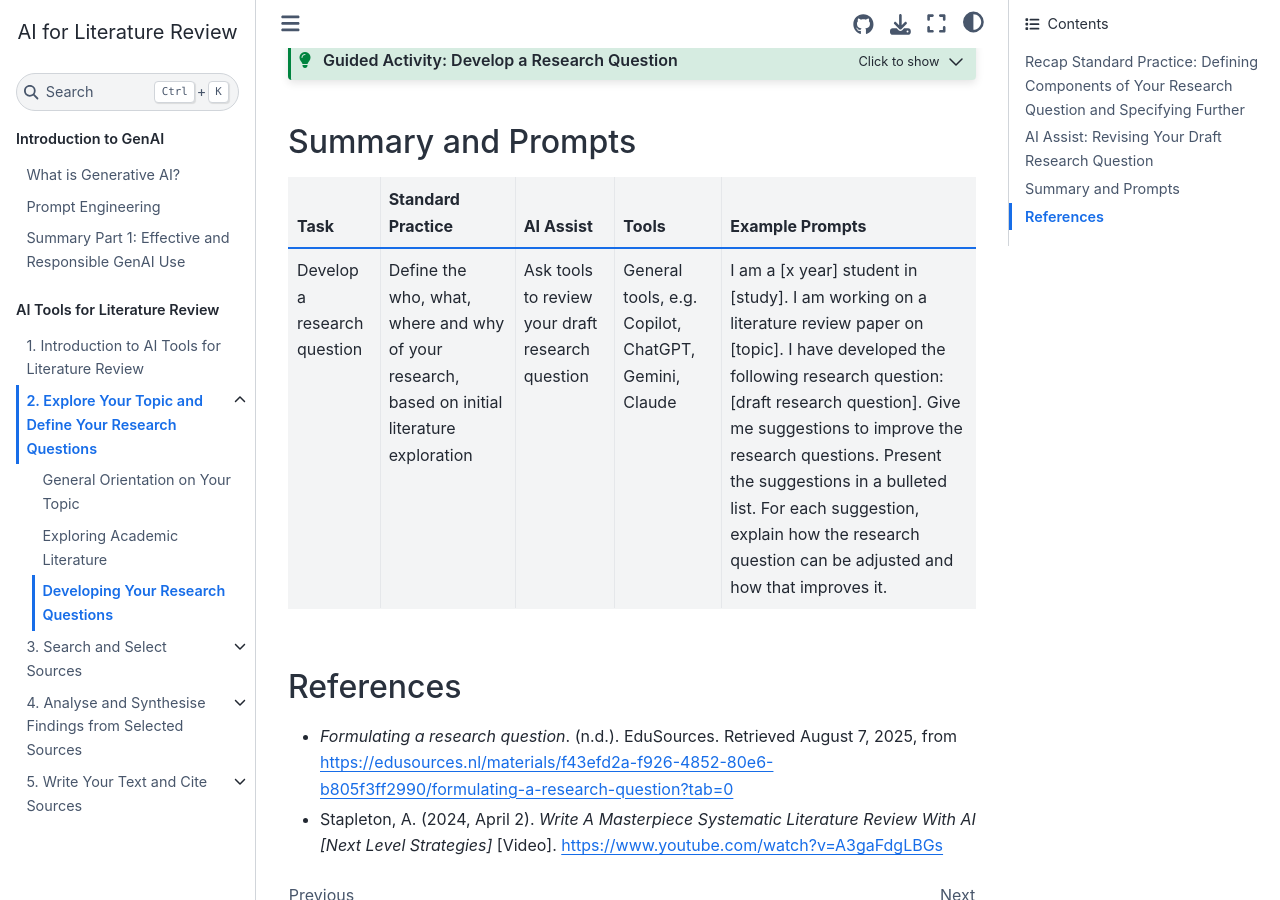
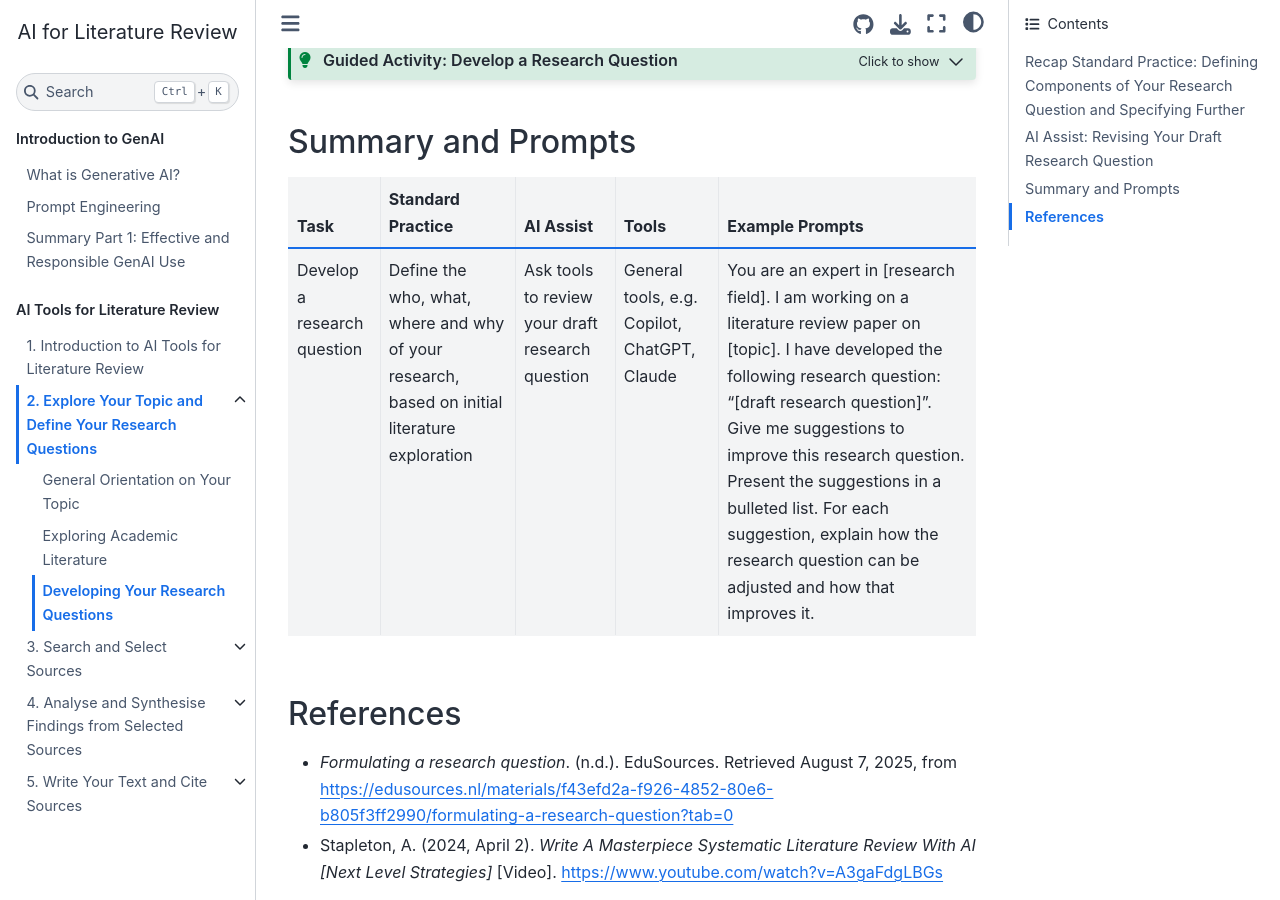
Before and after one commit to lwalma/ai-lit-review, a Jupyter Book: the page built from book/part2/2c-develop-question.md, in a window 1280 px wide and 900 px high, scrolled down 2007 px. Built offline with Jupyter Book 1.0.4 settings and Sphinx 7.4.7 and the Sphinx Book theme 1.1.4, drawn with Linux system fonts in a browser that asks for light colours; comment, search, counter and statistics services are not loaded.

Commit message:
Update 2c-develop-question.md
Prompt in summary bijgewerkt

```diff
--- a/book/part2/2c-develop-question.md
+++ b/book/part2/2c-develop-question.md
@@ -78,7 +78,7 @@ _I am a [x year] student in [study]. I am working on a literature review paper o
 
 | Task | Standard Practice | AI Assist | Tools | Example Prompts |
 |-|-|-|-|-|
-| Develop a research question | Define the who, what, where and why of your research, based on initial literature exploration | Ask tools to review your draft research question | General tools, e.g. Copilot, ChatGPT, Gemini, Claude | I am a [x year] student in [study]. I am working on a literature review paper on [topic]. I have developed the following research question: [draft research question]. Give me suggestions to improve the research questions. Present the suggestions in a bulleted list. For each suggestion, explain how the research question can be adjusted and how that improves it. |
+| Develop a research question | Define the who, what, where and why of your research, based on initial literature exploration | Ask tools to review your draft research question | General tools, e.g. Copilot, ChatGPT, Claude | You are an expert in [research field]. I am working on a literature review paper on [topic]. I have developed the following research question: "[draft research question]". Give me suggestions to improve this research question. Present the suggestions in a bulleted list. For each suggestion, explain how the research question can be adjusted and how that improves it. |
 
 ## References
 
```
